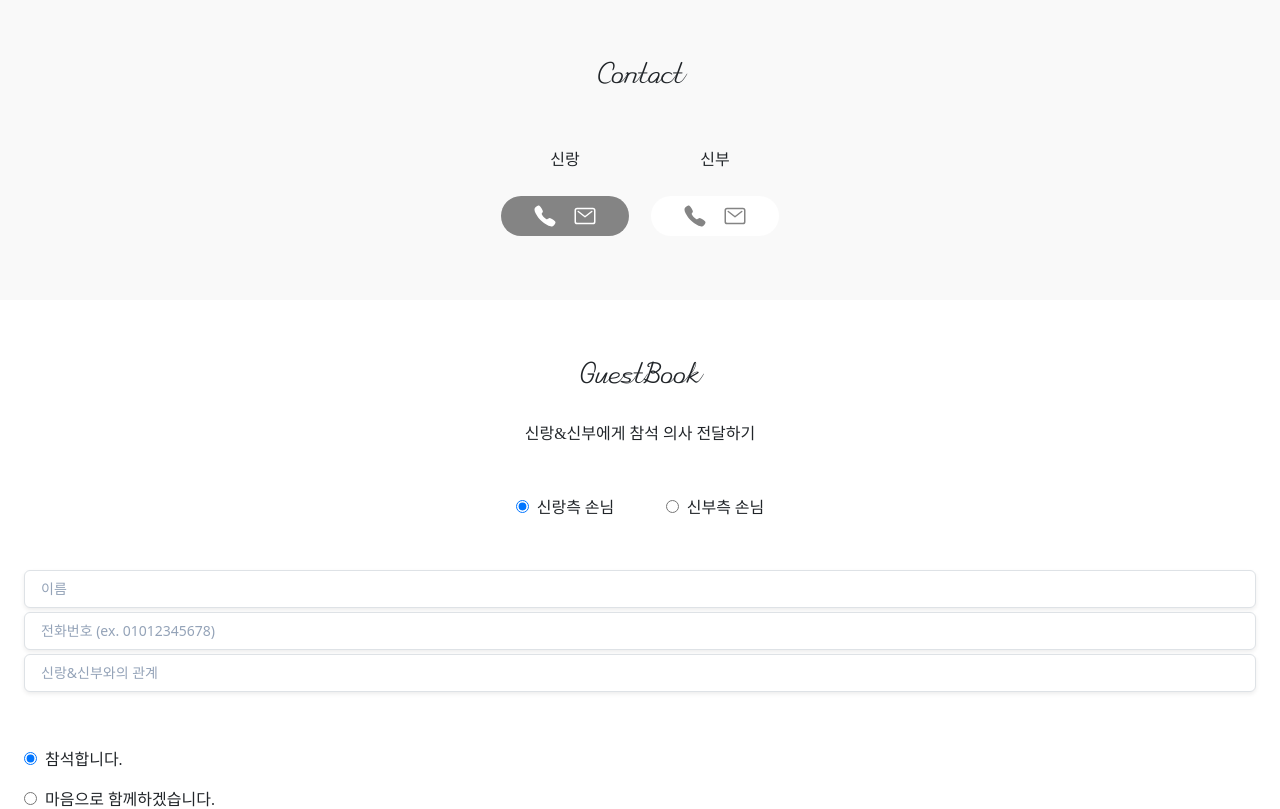
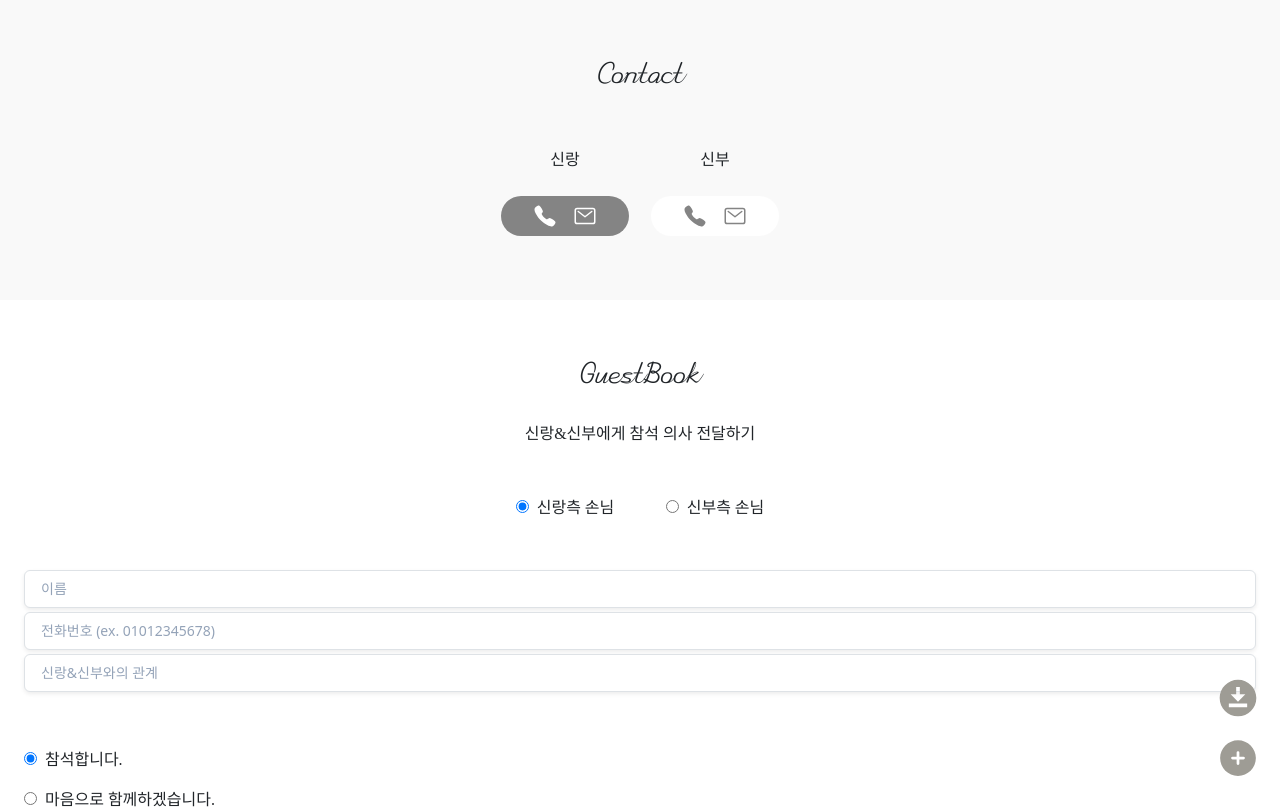
Before and after one commit to WE-thing/We-thing, a React (Vite) app: page / in a window 1280 px wide. Shown: the top 809 px of the page. Built offline with nearby package versions, Linux system fonts and the light colour scheme; no server answers; a web font is replaced by a local one.

Commit message:
feat: 다운로드 버튼, 업로드 버튼 생성

```diff
--- a/src/components/sharedAlbum/SharedAlbum.jsx
+++ b/src/components/sharedAlbum/SharedAlbum.jsx
@@ -2,10 +2,12 @@ import React, { useState, useEffect } from "react";
 import AlbumPhotos from "../../lib/modules/AlbumPhotos";
 // api 요청은 "../../lib/apis"에서 불러올 거에요 !
 import { getAlbumList, postAlbum } from "../../lib/apis/album";
+import { HiPlusCircle } from "react-icons/hi2";
+import { MdDownloadForOffline } from "react-icons/md";
 
 export default function SharedAlbum() {
   const [photoList, setPhotoList] = useState([]);
-  const [userId, setUserId] = useState("2");
+  const [userId, setUserId] = useState("3");
 
   // 사진들을 불러와서 배열에 띄울 거에요 -> 띄울 때는 AlbumPhotos를 사용할거에요
   // GET /album/:id 뭐 이런거 하겠죠?
@@ -29,6 +31,8 @@ export default function SharedAlbum() {
   return (
     <div>
       <AlbumPhotos picUrls={photoList} start={1} end={photoList.length} />
+      <MdDownloadForOffline className={`fixed bottom-20 right-5 z-50`} style={{width:"44px", height:"44px", color:"#9E9C95"}}/>
+      <HiPlusCircle className={`fixed bottom-5 right-5 z-50`} style={{width:"44px", height:"44px", color:"#9E9C95"}}/>
     </div>
   );
 }
--- a/tailwind.config.js
+++ b/tailwind.config.js
@@ -21,6 +21,7 @@ export default {
         theme1: {
           primary: "#F6F4EE",
           invitation: "#E8EADB",
+          album: "#9E9C95",
           pink: "#F5B9B1",
           red: "#BE5B46",
         },
```
